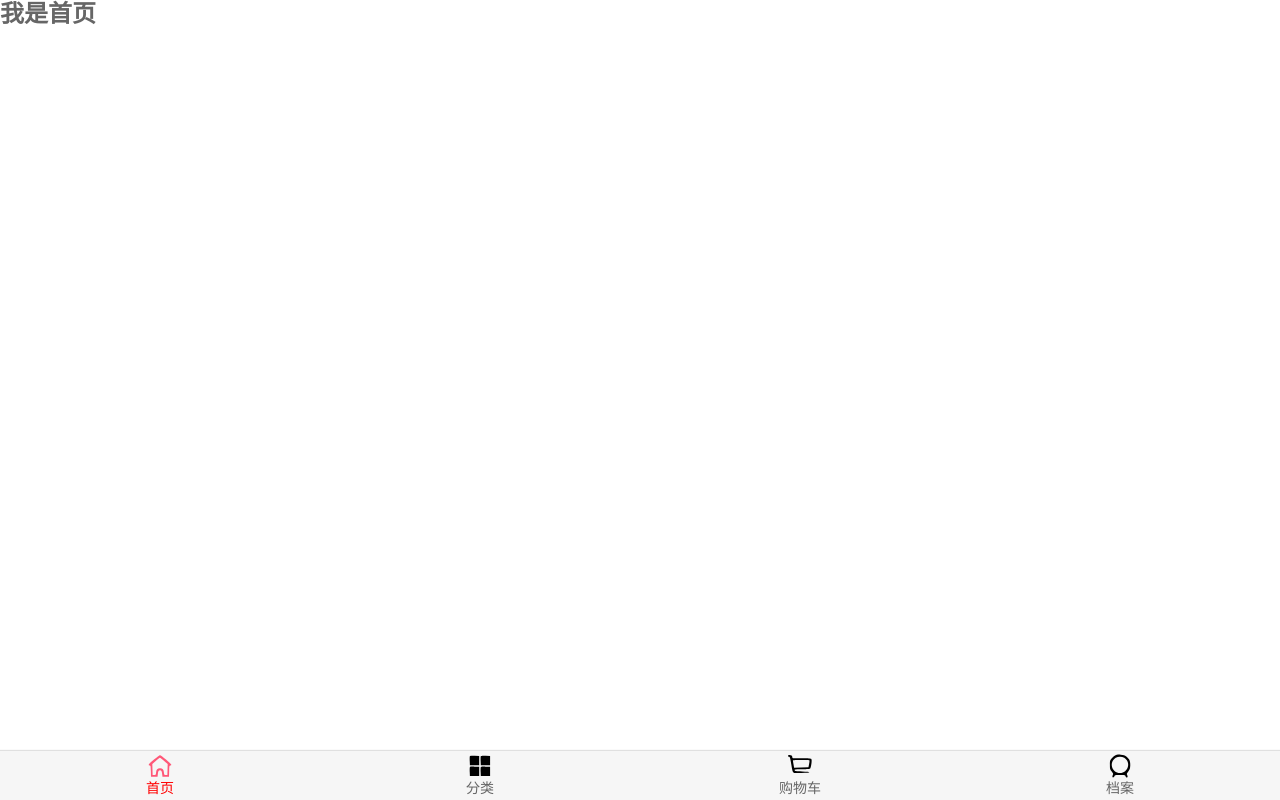
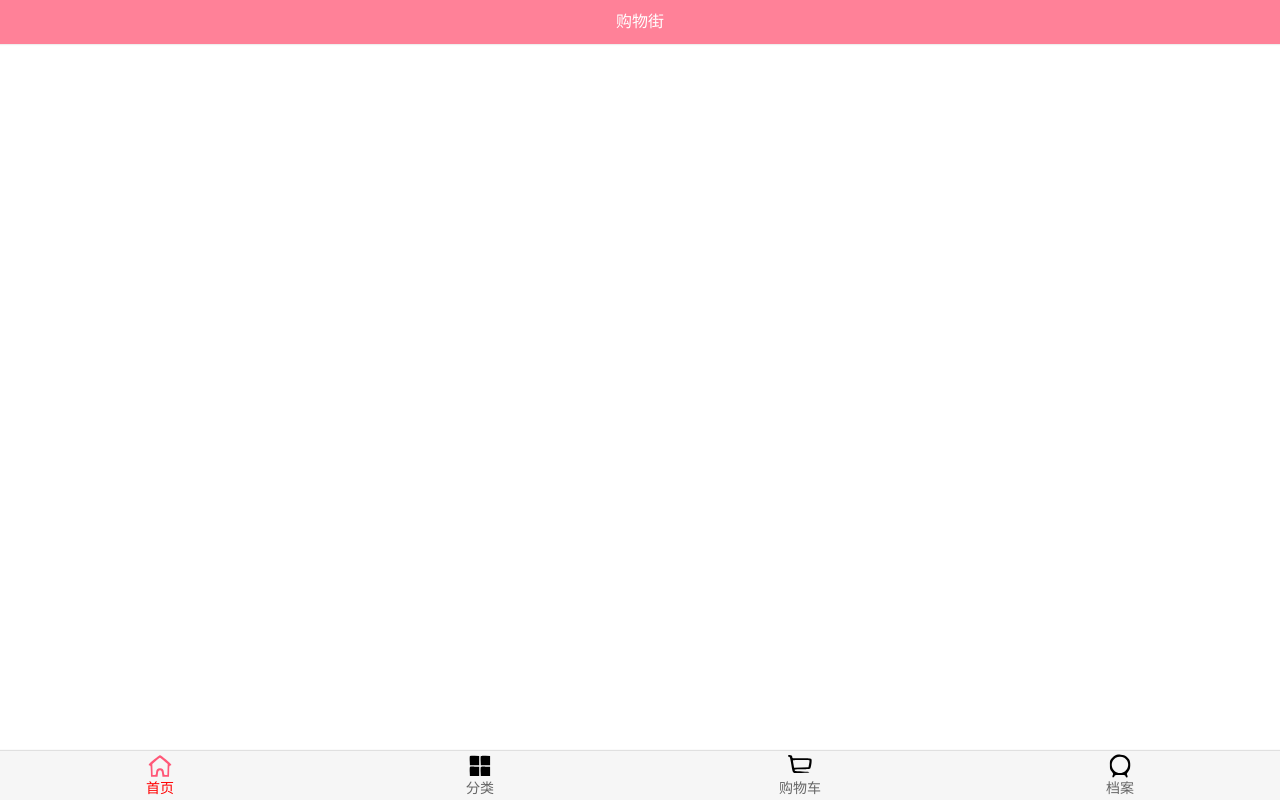
Before and after one commit to chenyaoze666/supermall, a Vue app: page /home in a window 1280 px wide. Built offline with nearby package versions, Linux system fonts and the light colour scheme.

Commit message:
navbar封装

```diff
--- /dev/null
+++ b/src/components/common/navbar/NavBar.vue
@@ -0,0 +1,31 @@
+<template>
+  <div class="nav-bar">
+    <div class="left"><slot name="left"></slot></div>
+    <div class="center"><slot name="center"></slot></div>
+    <div class="right"><slot name="right"></slot></div>
+  </div>
+</template>
+
+<script>
+  export default {
+    name:"NavBar"
+  }
+</script>
+
+<style scoped>
+  .nav-bar{
+    display: flex;
+    height: 44px;
+    line-height: 44px;
+    text-align: center;
+    box-shadow: 0 1px 1px rgba(100, 100, 100, .1);
+  }
+
+  .left, .right{
+    width: 60px;
+  }
+
+  .center{
+    flex: 1;
+  }
+</style>
--- a/src/views/home/Home.vue
+++ b/src/views/home/Home.vue
@@ -1,15 +1,25 @@
 <template>
-  <div>
-    <h2>我是首页</h2>
+  <div id="home">
+    <nav-bar class="home-nav">
+      <div slot="center">购物街</div>
+    </nav-bar>
   </div>
 </template>
 
 <script>
+  import NavBar from "components/common/navbar/NavBar";
+
   export default {
-    name:"Home"
+    name:"Home",
+    components:{
+      NavBar,
+    }
   }
 </script>
 
 <style scoped>
-
+  .home-nav{
+    background-color: var(--color-tint);
+    color: #fff;
+  }
 </style>
```
